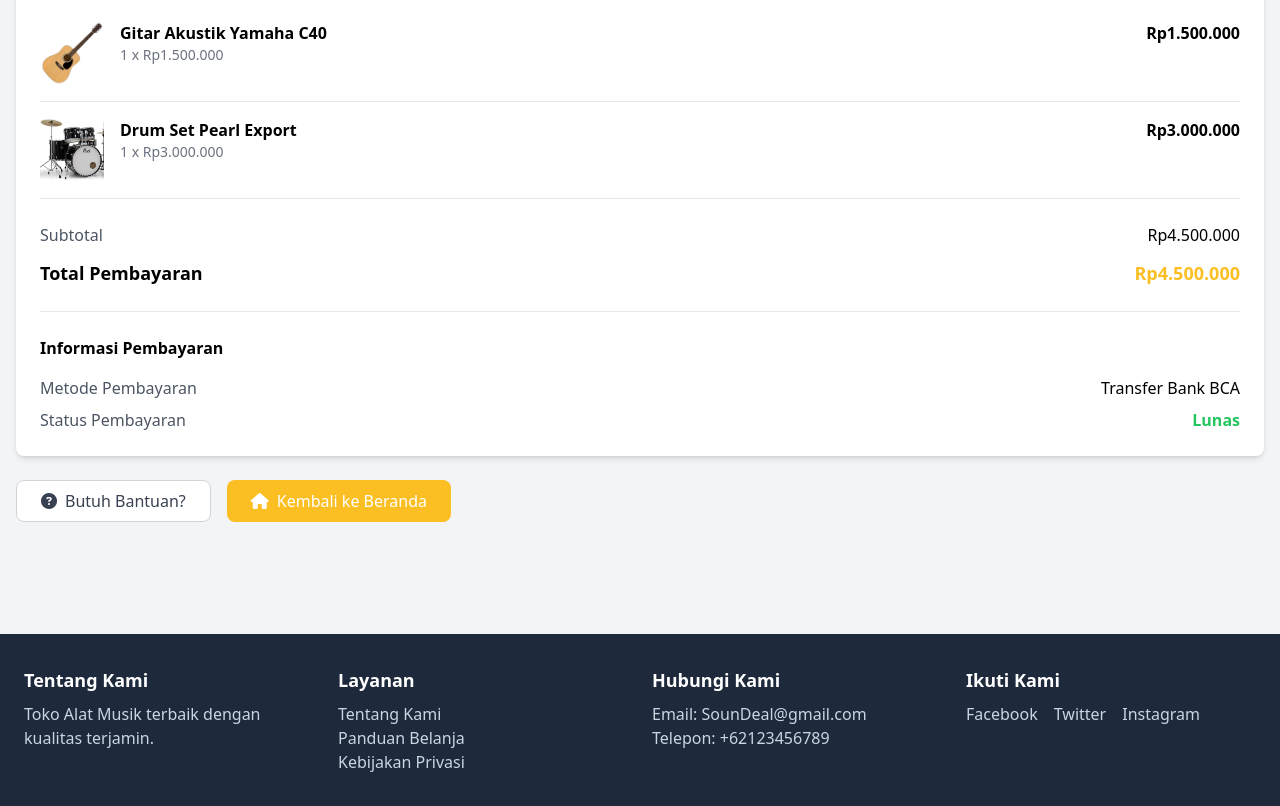
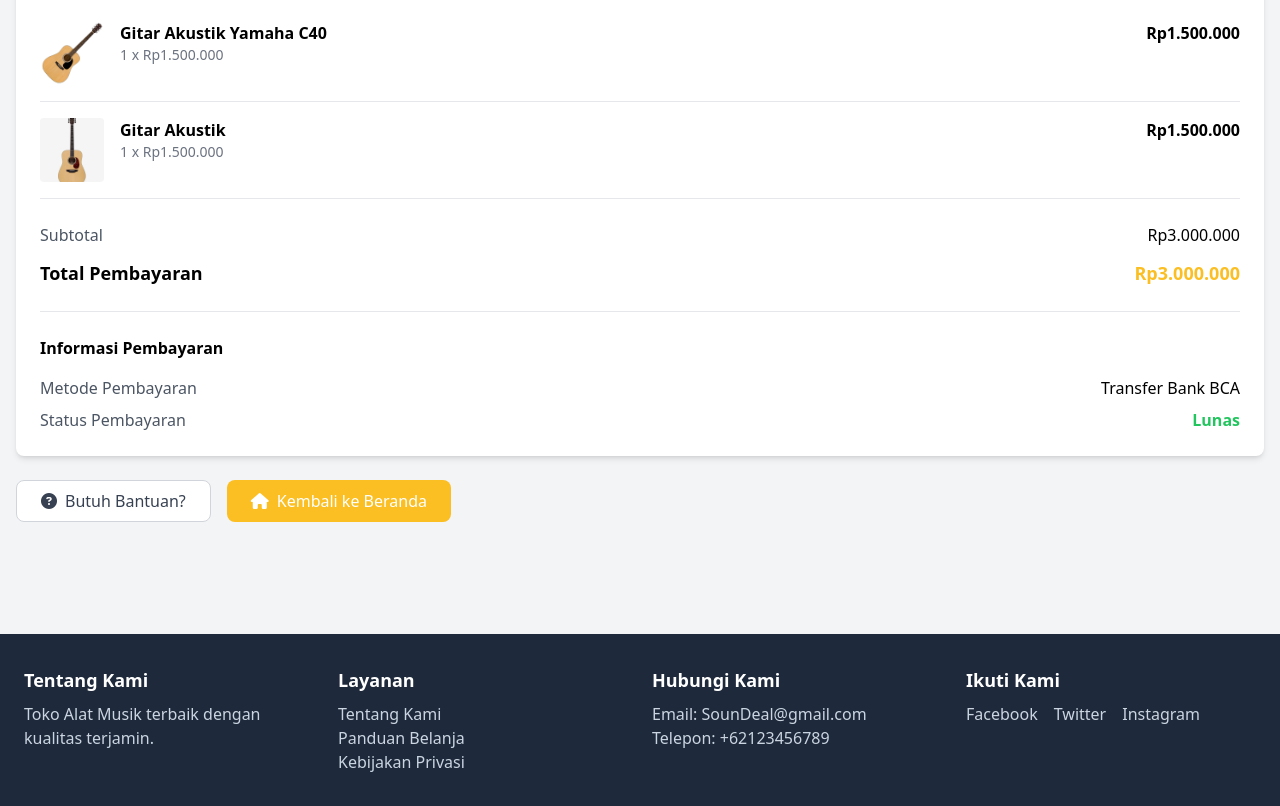
Before and after one commit to NaftaliSumendap/framework, a website: page src/status.html in a window 1280 px wide. Shown: the part 836-1642 px from the top of the page. Drawn offline with nearby package versions, Linux system fonts and the light colour scheme.

Commit message:
Add files via upload

```diff
--- a/src/status.html
+++ b/src/status.html
@@ -147,13 +147,13 @@
         <!-- Product 2 -->
         <div class="flex items-start justify-between border-b pb-4">
           <div class="flex items-start">
-            <img src="../image/drum.jpg" alt="Drum" class="w-16 h-16 object-cover rounded mr-4" />
+            <img src="../image/gitar2.jpg" alt="gitar" class="w-16 h-16 object-cover rounded mr-4" />
             <div>
-              <h3 class="font-semibold">Drum Set Pearl Export</h3>
-              <p class="text-gray-500 text-sm">1 x Rp3.000.000</p>
+              <h3 class="font-semibold">Gitar Akustik</h3>
+              <p class="text-gray-500 text-sm">1 x Rp1.500.000</p>
             </div>
           </div>
-          <p class="font-bold">Rp3.000.000</p>
+          <p class="font-bold">Rp1.500.000</p>
         </div>
       </div>
 
@@ -161,11 +161,11 @@
       <div class="mt-6 space-y-3">
         <div class="flex justify-between">
           <span class="text-gray-600">Subtotal</span>
-          <span>Rp4.500.000</span>
+          <span>Rp3.000.000</span>
         </div>
         <div class="flex justify-between font-bold text-lg mt-4">
           <span>Total Pembayaran</span>
-          <span class="text-amber-400">Rp4.500.000</span>
+          <span class="text-amber-400">Rp3.000.000</span>
         </div>
       </div>
 
```
